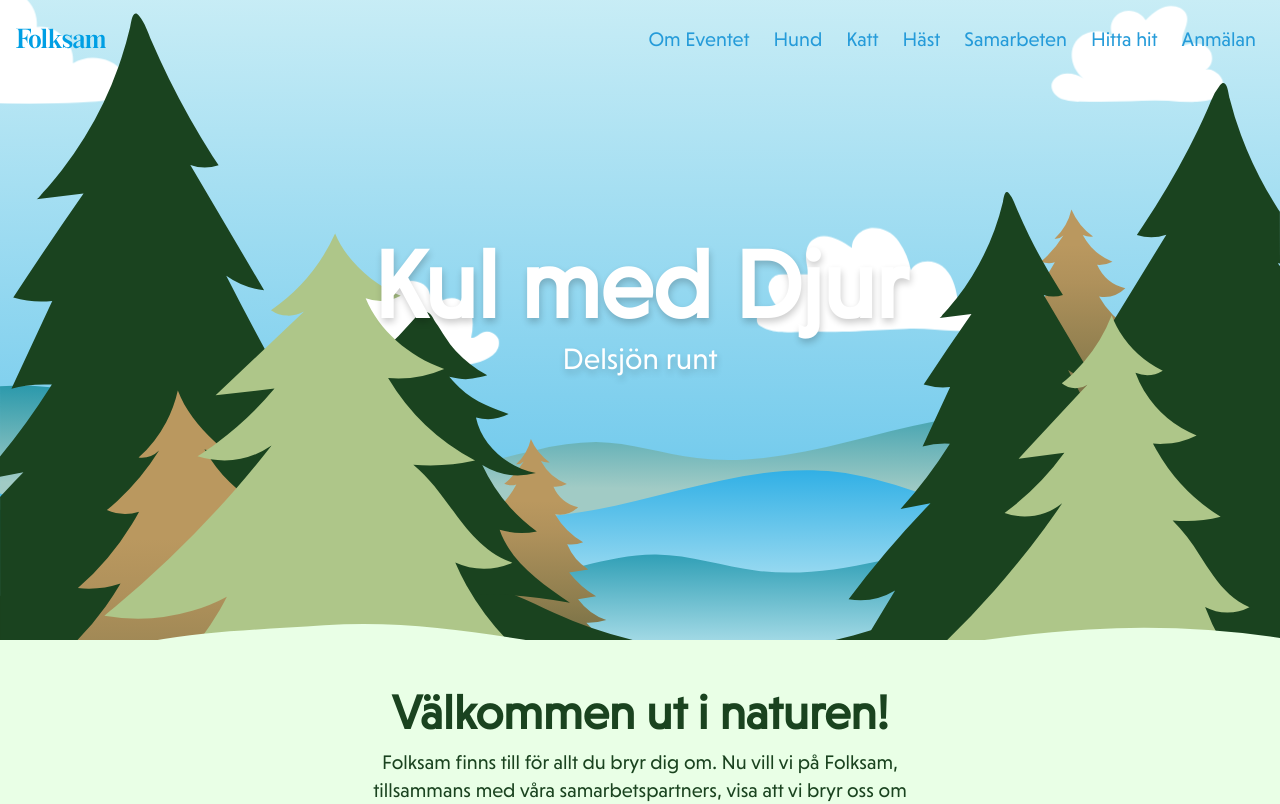
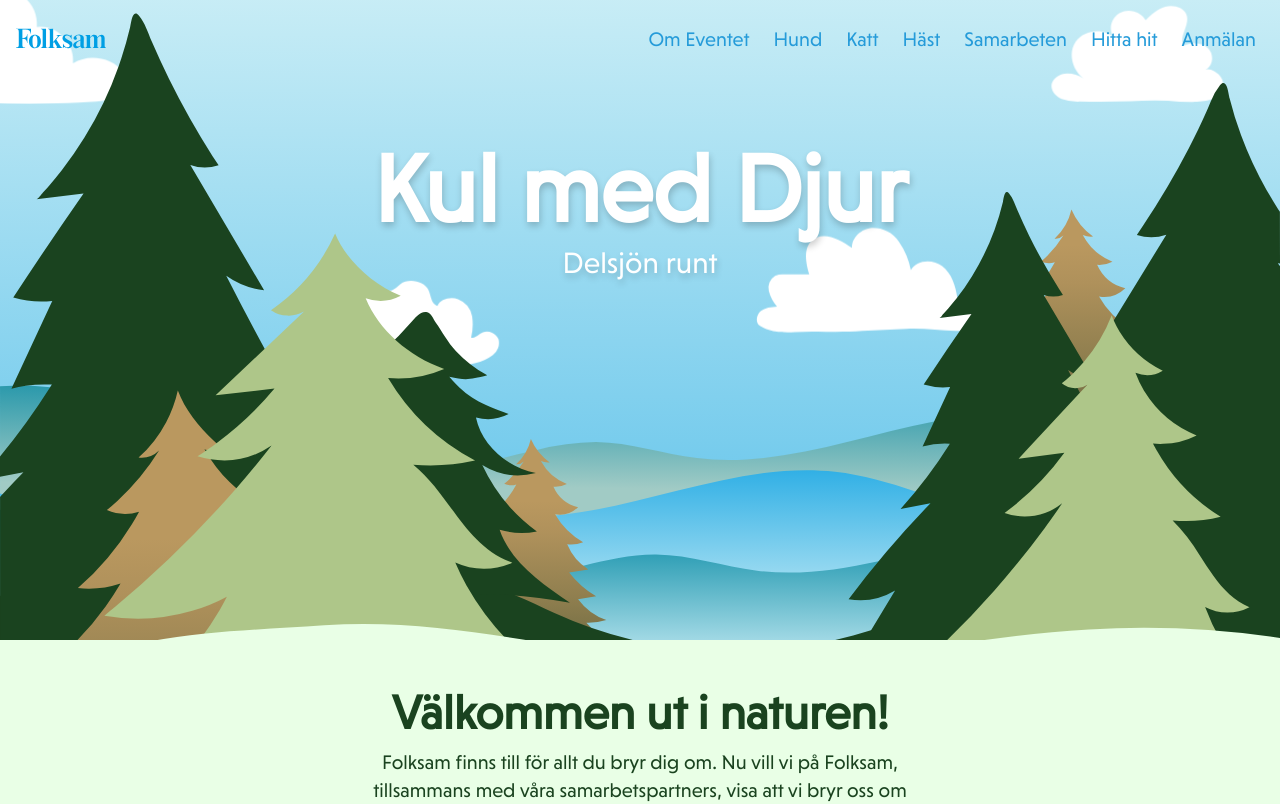
Before and after one commit to Alegherix/Kul_Med_Djur, a Next.js app: page / in a window 1280 px wide. Shown: the top 804 px of the page. Built offline with nearby package versions, Linux system fonts and the light colour scheme.

Commit message:
fixed for macbook again

```diff
--- a/src/components/Collaborations.tsx
+++ b/src/components/Collaborations.tsx
@@ -63,6 +63,7 @@ const Collaboration = () => {
 
   return (
     <section
+      id="collaborations"
       style={{
         background: "url('/static/images/plates/light_pink_plate.svg')",
       }}
--- a/src/components/Hero.tsx
+++ b/src/components/Hero.tsx
@@ -26,7 +26,7 @@ const Hero = () => {
           style={{
             textShadow: '1px 4px 7px rgba(0,0,0,0.2)',
           }}
-          className="text-5xl mb-2 font-bold md:text-7xl lg:text-8xl md:mt-40 macbook:mt-10"
+          className="text-5xl mb-2 font-bold md:text-7xl lg:text-8xl md:mt-16 macbook:mt-10"
         >
           Kul med Djur
         </h1>
--- a/src/components/Location.tsx
+++ b/src/components/Location.tsx
@@ -27,6 +27,7 @@ const Location = () => {
 
   return (
     <section
+      id="location"
       style={{ background: "url('/static/images/plates/green_plate.svg')" }}
       className="text-moss -mt-9 py-12 px-6 text-center flex flex-col h-full relative"
     >
--- a/src/components/Navbar.tsx
+++ b/src/components/Navbar.tsx
@@ -60,8 +60,8 @@ const NavigationItems = () => {
       <SmoothScroll text="Hund" to="dogs" />
       <SmoothScroll text="Katt" to="cats" />
       <SmoothScroll text="Häst" to="horses" />
-      <SmoothScroll text="Samarbeten" to="horses" />
-      <SmoothScroll text="Hitta hit" to="horses" />
+      <SmoothScroll text="Samarbeten" to="collaborations" />
+      <SmoothScroll text="Hitta hit" to="location" />
       <SmoothScroll text="Anmälan" to="interest" />
     </ul>
   );
```
